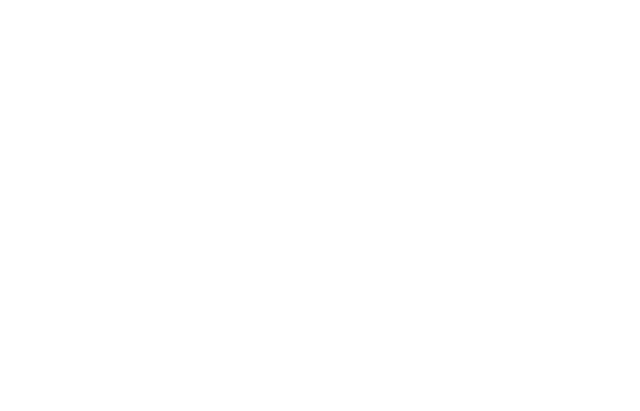
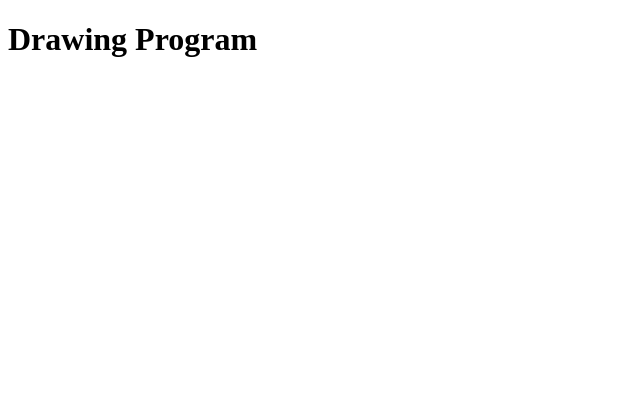
Before and after one commit to Wertcars/Lesson24-2.github.io, a plain HTML site: page index.html in a window 1280 px wide. Shown: the whole page, without its empty margins (0-640 px from the left). Drawn offline with Linux system fonts and the light colour scheme.

Commit message:
modified:   index.html

```diff
--- a/index.html
+++ b/index.html
@@ -7,8 +7,8 @@
     <title>Document</title>
 </head>
 <body>
+    <h1>Drawing Program</h1>
     <canvas id = "imgCanvas" width = "600" height = "400" onclick="draw(event)"></canvas>
-
     <script>
         function draw(event){
             var canvas = document.getElementById("imgCanvas");
@@ -22,6 +22,5 @@
             ctx.fill();
         }
     </script>
-
 </body>
 </html>
```
